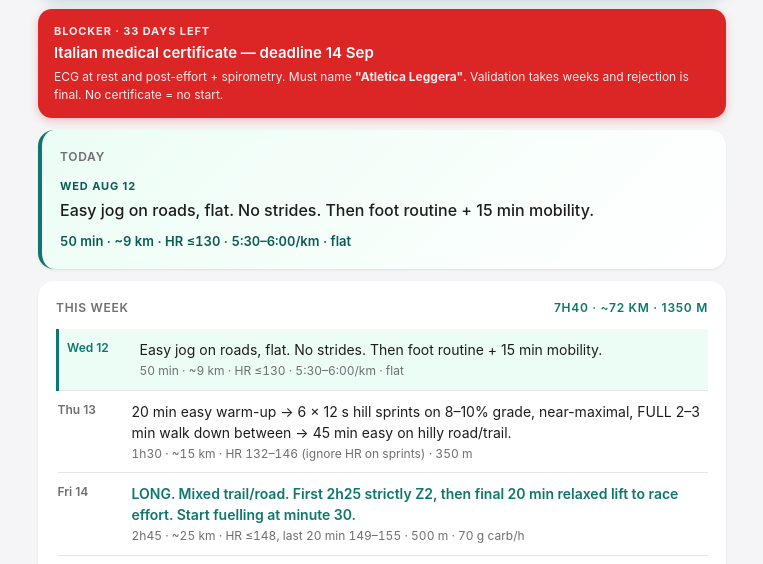
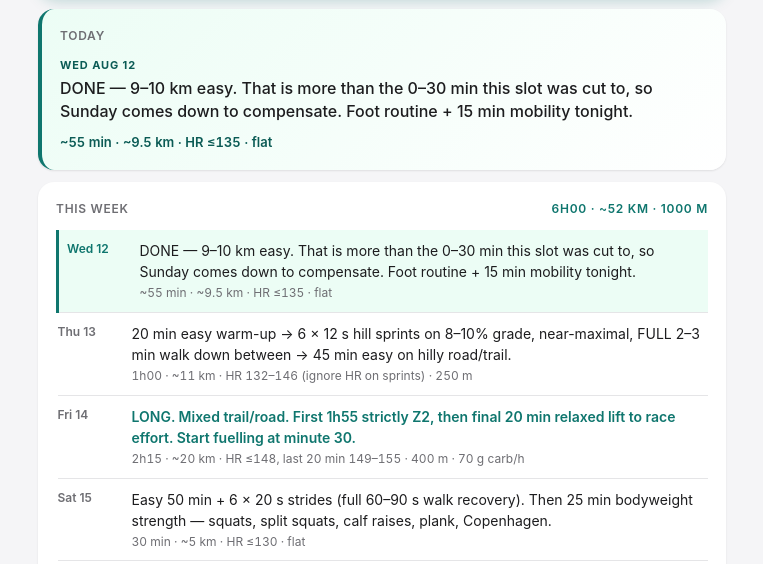
Before and after one commit to Deecu-A/Gauja, a plain HTML site: page index.html in a window 1280 px wide. Shown: the part 236-800 px from the top of the page, without its empty margins (258-1021 px from the left). Drawn offline with Linux system fonts and the light colour scheme.

Commit message:
Add files via upload

```diff
--- a/index.html
+++ b/index.html
@@ -110,11 +110,6 @@
   .note { font-size: 12px; color: var(--muted); line-height: 1.5; margin-top: 8px; }
   .note-warn { background: #fffbeb; border-left: 3px solid #d97706; padding: 10px 12px; border-radius: 8px; font-size: 13px; color: #78350f; margin-bottom: 10px; line-height: 1.45; }
   .note-stop { background: #fef2f2; border-left: 3px solid #dc2626; padding: 10px 12px; border-radius: 8px; font-size: 13px; color: #7f1d1d; margin-bottom: 10px; line-height: 1.45; }
-  /* Admin banner */
-  .admin { background: #dc2626; color: #fff; border-radius: 14px; padding: 14px 16px; margin-bottom: 12px; box-shadow: 0 3px 10px rgba(220,38,38,0.25); }
-  .admin .t { font-size: 11px; font-weight: 700; text-transform: uppercase; letter-spacing: 0.08em; opacity: 0.9; }
-  .admin .m { font-size: 15px; font-weight: 600; margin-top: 4px; line-height: 1.35; }
-  .admin .s { font-size: 12px; opacity: 0.9; margin-top: 5px; }
   .checklist { list-style: none; }
   .checklist li { padding: 9px 0 9px 26px; position: relative; border-bottom: 1px solid var(--border); font-size: 14px; line-height: 1.4; }
   .checklist li:last-child { border-bottom: none; }
@@ -135,8 +130,6 @@
   </div>
   <span class="phase-week" id="phaseWeek">Loading…</span>
 </div>
-
-<div id="adminSlot"></div>
 
 <div class="card today-card">
   <h2>Today</h2>
@@ -164,7 +157,7 @@
     <div class="pill-row"><span>Z2 Easy <em>(hard cap 148)</em></span><span class="val">132–148 · 4:45–5:15</span></div>
     <div class="pill-row"><span>Z2+ Race effort</span><span class="val">149–157 · 4:20–4:40</span></div>
     <div class="pill-row"><span>Z3 Sub-threshold</span><span class="val">158–166 · 3:52–4:10</span></div>
-    <div class="pill-row"><span>Th Threshold <em>(3× all block)</em></span><span class="val">164–170 · 3:40–3:54</span></div>
+    <div class="pill-row"><span>Th Threshold <em>(2× all block)</em></span><span class="val">164–170 · 3:40–3:54</span></div>
     <div class="pill-row"><span>Strides / hill sprints</span><span class="val">ignore HR</span></div>
     <div class="sub-h">Non-negotiables</div>
     <div class="rule"><strong>Easy means easy.</strong> No "it felt easy at 152". If HR creeps over 148 at easy pace, slow down.</div>
@@ -191,7 +184,7 @@
     <div class="sub-h">Back-to-back</div>
     <p class="note" style="margin-top:0">Friday long + Saturday 1h45–2h easy. <strong>Saturday is deliberately slow.</strong> Running economically on damaged legs is the adaptation, and it's the honest substitute for a longer single run. Two all block: 26 Sep, 3 Oct.</p>
     <div class="sub-h">Treadmill meeting-walk — NOT training</div>
-    <p class="note" style="margin-top:0">3–6% at 4.5–5.5 km/h, HR &lt;110. <strong>Don't log it, don't let it replace a session.</strong> It's NEAT. Its one real consequence: <strong>300–500 kcal/day you must replace.</strong> Cap at 30 min the day after a peak long run. Shoes on, never barefoot.</p>
+    <p class="note" style="margin-top:0">3–6% at 4.5–5.5 km/h, HR &lt;110. <strong>Don't log it, don't let it replace a session.</strong> It's NEAT. Its one real consequence: <strong>300–500 kcal/day you must replace.</strong> Hard cap 30 min/day all block. Shoes on, never barefoot.</p>
   </div>
 </details>
 
@@ -316,7 +309,7 @@
     <p class="note" style="margin-top:0">Pre-committed. No negotiating in the moment.</p>
     <div class="note-stop"><strong>Any sore throat, swollen glands or cold symptom → 48 h no running.</strong> Then the re-entry ladder. Absolute.</div>
     <div class="rule">Body mass −1.5 kg from baseline, held 7 days → <strong>+500–700 kcal/day, delete one quality session, hold 2 weeks</strong></div>
-    <div class="rule">Free testosterone below reference on the Sept panel → same action</div>
+    <div class="rule">Free testosterone below reference on the August panel → same action</div>
     <div class="rule">RHR &gt;54 two consecutive mornings → next day Z1 or rest</div>
     <div class="rule">HRV &gt;1 SD below 30-day baseline for 3 days → delete that week's sub-T session, keep the easy volume</div>
     <div class="rule">Sleep &lt;6 h for 3 consecutive nights → cut the next long run by 30%</div>
@@ -376,12 +369,12 @@
       <li>Book flights: out <strong>Wed 21 Oct, morning departure</strong>; back Sun 25 or Mon 26. No direct Riga–Bari, 11–13 h door to door</li>
       <li>Book accommodation at Castellaneta Marina, Wed–Sun, with a kitchen</li>
       <li>Order all kit — shoes, headlamp + spare, batteries, pack, socks, anti-chafe, collapsible cup. <strong>All in hand and broken in by 25 September</strong> (Baltic shipping is 5–14 days, and the rehearsal is 2 Oct)</li>
-      <li>Book the blood draw for the week of 15 September</li>
+      <li><strong>Book the blood draw for NEXT WEEK, 17–21 Aug, in Helsinki</strong> — moved forward from September. Cleanest reading you'll get all block, and five weeks of runway instead of two</li>
       <li>Read the mandatory equipment list and race rules. Confirm the 2026 cutoff rather than assuming 15h30 carries over</li>
       <li><strong>Defer or don't register</strong> for the 10 October Stirnubuks</li>
       <li>Set the lights-out alarm — 8h30 before wake time, recurring, starting tonight</li>
     </ul>
-    <div class="sub-h">Bloods — week of 15 September, fasted</div>
+    <div class="sub-h">Bloods — week of 17–21 August, fasted</div>
     <div class="rule">SHBG · <strong>total and free testosterone · LH</strong> · ferritin · transferrin saturation · full blood count.</div>
     <div class="rule"><strong>Don't make SHBG the training dial.</strong> It moves on a scale of weeks-to-months and isn't a validated LEA monitor in men. <strong>Trigger the action on free testosterone and body mass instead:</strong> free T below reference (especially with low-normal LH) <em>or</em> mass down ≥1.5 kg held a week → +500–700 kcal/day, delete one quality session, hold two weeks.</div>
     <div class="rule"><strong>Full retest late November</strong>, 2–3 weeks post-race at the earliest. Sooner produces garbage — ferritin reads falsely high for 1–2 weeks after an 85 km and testosterone is acutely suppressed.</div>
@@ -421,22 +414,21 @@
 
 <script>
 const RACE = new Date('2026-10-24T00:00:00');
-const CERT_DEADLINE = new Date('2026-09-14T00:00:00');
 
 const WEEKS = [
-  { num: 'W0', start: '2026-08-12', end: '2026-08-16', phase: 'Re-entry', where: 'Repovesi', volume: '7h40 · ~72 km · 1350 m',
-    note: 'Absorbing Tuesday 26 km / 3h29. Reintroducing neuromuscular work. No maximal efforts, no threshold.',
+  { num: 'W0', start: '2026-08-12', end: '2026-08-16', phase: 'Re-entry', where: 'Repovesi', volume: '6h00 · ~52 km · 1000 m',
+    note: 'Cut from 7h40 to 6h00 after reading your COROS export, then recomposed. Tuesday 26 km / 3h29 is already banked, and this is week two back from a cold. Sunday technical trail was protected and the hour came off Thursday instead — technical ground is scarce, hilly road is not.',
     days: [
-      ['Wed Aug 12', 'Easy jog on roads, flat. No strides. Then foot routine + 15 min mobility.', '50 min · ~9 km · HR ≤130 · 5:30–6:00/km · flat', false],
-      ['Thu Aug 13', '20 min easy warm-up → 6 × 12 s hill sprints on 8–10% grade, near-maximal, FULL 2–3 min walk down between → 45 min easy on hilly road/trail.', '1h30 · ~15 km · HR 132–146 (ignore HR on sprints) · 350 m', false],
-      ['Fri Aug 14', 'LONG. Mixed trail/road. First 2h25 strictly Z2, then final 20 min relaxed lift to race effort. Start fuelling at minute 30.', '2h45 · ~25 km · HR ≤148, last 20 min 149–155 · 500 m · 70 g carb/h', true],
-      ['Sat Aug 15', 'Easy 50 min + 6 × 20 s strides (full 60–90 s walk recovery). Then 25 min bodyweight strength — squats, split squats, calf raises, plank, Copenhagen.', '50 min · ~9 km · HR ≤130 · flat', false],
-      ['Sun Aug 16', 'Rocky technical trail. Deliberate footwork practice — eyes 4–5 m ahead, quick feet. No pace goal at all. Travel to Helsinki after.', '1h45 · ~14 km · HR ≤145 · 400 m', false],
+      ['Wed Aug 12', 'DONE — 9–10 km easy. That is more than the 0–30 min this slot was cut to, so Sunday comes down to compensate. Foot routine + 15 min mobility tonight.', '~55 min · ~9.5 km · HR ≤135 · flat', false],
+      ['Thu Aug 13', '20 min easy warm-up → 6 × 12 s hill sprints on 8–10% grade, near-maximal, FULL 2–3 min walk down between → 45 min easy on hilly road/trail.', '1h00 · ~11 km · HR 132–146 (ignore HR on sprints) · 250 m', false],
+      ['Fri Aug 14', 'LONG. Mixed trail/road. First 1h55 strictly Z2, then final 20 min relaxed lift to race effort. Start fuelling at minute 30.', '2h15 · ~20 km · HR ≤148, last 20 min 149–155 · 400 m · 70 g carb/h', true],
+      ['Sat Aug 15', 'Easy 50 min + 6 × 20 s strides (full 60–90 s walk recovery). Then 25 min bodyweight strength — squats, split squats, calf raises, plank, Copenhagen.', '30 min · ~5 km · HR ≤130 · flat', false],
+      ['Sun Aug 16', 'Rocky technical trail, easy. Footwork practice — eyes 4–5 m ahead, quick feet. No pace goal at all. RESTORED: after today you see no technical ground until Cortina on 28 Aug, then none until Sigulda on 18 Sep. Travel to Helsinki after.', '1h20 · ~11 km · HR ≤145 · 350 m', true],
     ]},
   { num: 'W1', start: '2026-08-17', end: '2026-08-23', phase: 'Aerobic build, first quality', where: 'Helsinki', volume: '9h05 · ~87 km · 2100 m',
     note: 'No 30-minute time trial — too costly ten days after a cold, for an LTHR you already know. The Tuesday 20 min @ HR 150 check replaces it and repeats monthly.',
     days: [
-      ['Mon Aug 17', 'FULL REST from running. Gym A (45 min). Foot routine 6 min + 20 min mobility. Treadmill meeting-walk up to 45 min at 5–6% is fine — it is NEAT, not training.', 'No run · Gym A · HR ≤110 on the walk', false],
+      ['Mon Aug 17', 'FULL REST from running. Gym A (45 min). Foot routine 6 min + 20 min mobility. Treadmill meeting-walk capped at 30 min at 5–6% — it is NEAT, not training, and it is the biggest unlogged energy drain in the block.', 'No run · Gym A · HR ≤110 on the walk', false],
       ['Tue Aug 18', 'Easy 1h10. Inside it, run 20 min steady at HR 150 on a flat loop and log the pace — this is the monthly benchmark, note the loop so you can repeat it. Finish with 8 × 20 s strides.', '1h10 · ~14 km · HR 132–145 · 4:45–5:15/km · 150 m', false],
       ['Wed Aug 19', '20 min warm-up → 5 × 4 min uphill at HR 158–164 (RPE 7, short sentences only), jog/walk down 3 min between → 15 min cool-down.', '1h20 · ~13 km · reps HR 158–164 · 450 m', true],
       ['Thu Aug 20', 'Easy recovery 55 min + 6 × 12 s hill sprints (full walk down). Then Gym B (35 min).', '55 min · ~10 km · HR ≤132 · 100 m', false],
@@ -444,16 +436,16 @@ const WEEKS = [
       ['Sat Aug 22', 'Malminkartanonhuippu. 20 min warm-up → 10–12 × climb (90–150 s each — power-hike the steepest section with hands on thighs, run the runnable parts), walk all the way down each time → 15 min cool-down.', '1h45 · ~13 km · reps HR 150–160 · 700 m', true],
       ['Sun Aug 23', 'Easy 55 min + 6 × 20 s strides.', '55 min · ~10 km · HR ≤130 · 100 m', false],
     ]},
-  { num: 'W2', start: '2026-08-24', end: '2026-08-30', phase: 'Eccentric / durability camp', where: 'Helsinki → Cortina', volume: '14h50 on feet · ~72 km · 3200 m',
+  { num: 'W2', start: '2026-08-24', end: '2026-08-30', phase: 'Eccentric / durability camp', where: 'Helsinki → Cortina', volume: '13h40 on feet · ~62 km · D+ 2700 m, D− capped 1500 m',
     note: 'Cortina is a durability and eccentric block, NOT race simulation — Sigulda is more specific to Puglia than Cortina is. Governor: if Friday feels worse than "hard but clearly sustainable", cut Sunday to 45 min and drop next Tuesday workout.',
     days: [
       ['Mon Aug 24', 'FULL REST from running. Gym A (40 min, legs deliberately light — big travel week ahead). Foot routine.', 'No run · Gym A 40 min (legs light) · foot routine 6 min', false],
-      ['Tue Aug 25', '20 min warm-up → 4 × 6 min uphill at HR 158–164, walk down 3 min between → 15 min cool-down.', '1h25 · ~14 km · reps HR 158–164 · 450 m', true],
+      ['Tue Aug 25', 'Easy + 8 × 20 s strides. Sub-T deleted — travel week, 8 weeks out, and the hour is better spent on Friday.', '50 min · ~9 km · HR 132–145 · 150 m', false],
       ['Wed Aug 26', 'Easy rolling 1h20 + 8 × 20 s strides.', '1h20 · ~15 km · HR 132–148 · 250 m', false],
       ['Thu Aug 27', 'TRAVEL Helsinki → Cortina (late arrival, plan for it). Shakeout jog on arrival if there is light, otherwise walk. Foot routine + 15 min mobility. Nothing else — do not be tempted.', '40 min · ~7 km · HR ≤128', false],
-      ['Fri Aug 28', 'BIG MOUNTAIN DAY. 38–42 km. HARD CAPS: 6 hours, 2200 m climb, 2000 m descent — stop at whichever comes first. Power-hike everything over 10%. Run every descent CONTROLLED: high cadence, short steps, quiet feet, eyes 4–5 m ahead, land under your centre of mass, no braking with a straight leg. Carry the full race pack. Route with bail-outs, forecast checked, someone knows the plan.', '6h00 cap · 38–42 km · HR ≤145 THROUGHOUT · 2000–2200 m · 90 g carb/h + 700 mg Na/h + 500–600 ml/h', true],
+      ['Fri Aug 28', 'BIG MOUNTAIN DAY. 6 hours. HARD CAP: 1500 m of DESCENT — that is the binding number, stop there. Climb ≤2200 m. No distance target; let the terrain decide, and use the lifts to buy climb while skipping descent. (Duration restored: your longest DAY at effort is 40 km / 3000 m in 6:30, raced. A 6 h alpine day at HR ≤145 with power-hiking is closer to a 4–4.5 h flat run.) Power-hike everything over 10%. Run every descent CONTROLLED: high cadence, short steps, quiet feet, eyes 4–5 m ahead, land under your centre of mass, no braking with a straight leg. Carry the full race pack. Route with bail-outs, forecast checked, someone knows the plan.', '6h00 cap · HR ≤145 THROUGHOUT · D− ≤1500 m · 90 g carb/h + 700 mg Na/h + 500–600 ml/h', true],
       ['Sat Aug 29', 'VIA FERRATA. Pick a genuinely moderate route. 4 hours car-to-car, hard cap. No running today.', '≤4 h · no running · low impact', true],
-      ['Sun Aug 30', 'Easy valley run on gentle terrain. NOT a mountain day. Then travel prep.', '75–90 min · ~13 km · HR ≤138 · 200 m', false],
+      ['Sun Aug 30', 'Easy valley run on gentle terrain. NOT a mountain day. Then travel prep.', '50 min · ~8 km · HR ≤138 · 150 m', false],
     ]},
   { num: 'W3', start: '2026-08-31', end: '2026-09-06', phase: 'Absorption', where: 'Cortina → Riga', volume: '7h45 · ~86 km · 650 m',
     note: 'Frequency stays high, load drops hard. This is where Cortina turns into fitness. Do not add volume because you feel good on Wednesday.',
@@ -463,7 +455,7 @@ const WEEKS = [
       ['Wed Sep 2', 'Rolling easy 1h20 + 8 × 20 s strides.', '1h20 · ~15 km · HR 132–145 · 150 m', false],
       ['Thu Sep 3', 'Easy 50 min + 6 × 12 s hill sprints on the Mežaparks arena hill. Then Gym B (35 min).', '50 min · ~9 km · HR ≤132 · 100 m', false],
       ['Fri Sep 4', 'Easy long in Mežaparks. Pure Z2 the whole way — no pickups, no finish surge.', '2h15 · ~24 km · HR ≤145 · 250 m · 80 g carb/h', true],
-      ['Sat Sep 5', 'THRESHOLD #1 of 3. 20 min warm-up → 4 × 8 min at HR 164–170 / 3:45–3:54 per km, with 2 min easy FLOAT JOG between (not a stop) → 15 min cool-down. Track or flat road.', '1h25 · ~17 km · reps HR 164–170 · 3:45–3:54/km · flat', true],
+      ['Sat Sep 5', 'THRESHOLD #1 of 2. 20 min warm-up → 4 × 8 min at HR 164–170 / 3:45–3:54 per km, with 2 min easy FLOAT JOG between (not a stop) → 15 min cool-down. Track or flat road.', '1h25 · ~17 km · reps HR 164–170 · 3:45–3:54/km · flat', true],
       ['Sun Sep 6', 'Easy 1h00 + 6 × 20 s strides.', '1h00 · ~11 km · HR ≤130 · 50 m', false],
     ]},
   { num: 'W4', start: '2026-09-07', end: '2026-09-13', phase: 'Sharpen + Stirnubuks', where: 'Riga', volume: '7h40 · ~85 km · 500 m',
@@ -478,9 +470,9 @@ const WEEKS = [
       ['Sun Sep 13', 'Shakeout jog, or full rest if wrecked. Your call, made honestly.', '45 min · ~7 km · HR ≤125', false],
     ]},
   { num: 'W5', start: '2026-09-14', end: '2026-09-20', phase: 'Specific 1 · Sigulda #1', where: 'Riga', volume: '9h20 · ~92 km · 1850 m',
-    note: 'BLOODS THIS WEEK, fasted: SHBG, total + free testosterone, LH, ferritin, transferrin saturation, full blood count. Trigger the action on free T and body mass, not SHBG.',
+    note: 'Bloods were drawn back in W1 (17–21 Aug). Review them now against the gates — trigger the action on free testosterone and body mass, not SHBG.',
     days: [
-      ['Mon Sep 14', 'FULL REST from running. Gym A (45 min). Foot routine.', 'No run · Gym A 45 min · foot routine 6 min', false],
+      ['Mon Sep 14', 'FULL REST from running. Gym A (45 min). Foot routine. Review the August blood results against the gates.', 'No run · Gym A 45 min · foot routine 6 min', false],
       ['Tue Sep 15', 'Easy 1h20 + 8 × 20 s strides. No hard work — three days post-race. Run the monthly 20 min @ HR 150 check on the same loop as 18 Aug and compare the pace.', '1h20 · ~16 km · HR 132–145 · 150 m', false],
       ['Wed Sep 16', 'Treadmill. 15 min warm-up → 5 × 5 min at 8–10% grade, HR 158–165, hands off the rails, with 3 min flat walking recovery → 15 min cool-down. Ignore pace completely.', '1h15 · ~9 km · reps HR 158–165 · ~550 m', true],
       ['Thu Sep 17', 'Easy 55 min + 8 × 12 s hill sprints. Then Gym B (35 min).', '55 min · ~10 km · HR ≤132 · 100 m', false],
@@ -488,25 +480,25 @@ const WEEKS = [
       ['Sat Sep 19', 'Easy on tired legs + 6 × 20 s strides. Slow is correct today.', '1h10 · ~12 km · HR ≤142 · 100 m', false],
       ['Sun Sep 20', 'Easy 1h10, running out to Vecāķi or Jūrmala, and finish with 20 min on SOFT SAND. Sand session #1 of 3 — the race finishes on it.', '1h10 · ~12 km · HR ≤135 · flat · sand finish', false],
     ]},
-  { num: 'W6', start: '2026-09-21', end: '2026-09-27', phase: 'Build peak — peak running week', where: 'Riga', volume: '11h50 · ~110 km · 1200 m',
+  { num: 'W6', start: '2026-09-21', end: '2026-09-27', phase: 'Down-shift before the rehearsal', where: 'Riga', volume: '9h50 · ~92 km · 1200 m',
     note: 'Wednesday runs in the EVENING, in the dark, with the headlamp. Sunset in Riga is around 19:30 — go out at 20:00. Night-vision and battery rehearsal #1.',
     days: [
       ['Mon Sep 21', 'FULL REST from running. Gym A (45 min). Foot routine.', 'No run · Gym A 45 min · foot routine 6 min', false],
-      ['Tue Sep 22', 'THRESHOLD #2 of 3. 20 min warm-up → 4 × 8 min at HR 164–170 / 3:45–3:54 per km, 2 min float jog between → 15 min cool-down.', '1h30 · ~18 km · reps HR 164–170 · 100 m', true],
-      ['Wed Sep 23', 'EVENING RUN, IN THE DARK, WITH THE HEADLAMP. Rolling trail 1h40 + 8 × 12 s hill sprints. Note how long the battery lasts at your working brightness.', '1h40 · ~17 km · HR 132–148 · 300 m', true],
-      ['Thu Sep 24', 'Easy 55 min. Then Gym B (35 min). Foot routine.', '55 min · ~10 km · HR ≤130 · 50 m', false],
+      ['Tue Sep 22', 'Easy + 6 × 20 s strides. THRESHOLD #2 DELETED — threshold is already your strength (1:22 HM beats your 5k projection), it adds little to an 11-hour race at HR 145–150, and every 2026 week above ~30% intensity share was followed by a collapse.', '55 min · ~10 km · HR 132–145 · 100 m', false],
+      ['Wed Sep 23', 'EVENING RUN, IN THE DARK, WITH THE HEADLAMP. Rolling trail + 6 × 12 s hill sprints. Note how long the battery lasts at your working brightness.', '1h20 · ~14 km · HR 132–148 · 250 m', true],
+      ['Thu Sep 24', 'Easy 45 min. Then Gym B (35 min). Foot routine.', '45 min · ~8 km · HR ≤130 · 50 m', false],
       ['Fri Sep 25', 'LONG 4h30. Race kit, race shoes, race pack. Structure: 3h05 in Z2 around Mežaparks with arena hill and stairs inserts → 60 min at race effort → run out to Vecāķi and finish with 25 min on SOFT SAND (sand session #2), easy.', '4h30 · ~40 km · HR ≤145 → 148–156 · 600–700 m · 95 g carb/h + 700 mg Na/h', true],
-      ['Sat Sep 26', 'BACK-TO-BACK #1. Easy and flat on wrecked legs. Deliberately slow — running economically on damaged legs IS the adaptation. This day is the point of the week.', '2h00 · ~20 km · HR ≤142 · flat · 70 g carb/h', true],
-      ['Sun Sep 27', 'Easy 1h15 + 6 × 20 s strides.', '1h15 · ~13 km · HR ≤130 · 50 m', false],
+      ['Sat Sep 26', 'BACK-TO-BACK #1 — 1h30 easy, flat, on wrecked legs. Deliberately slow — running economically on damaged legs IS the adaptation. This day is the point of the week.', '1h30 · ~15 km · HR ≤142 · flat · 70 g carb/h', true],
+      ['Sun Sep 27', 'Easy 50 min + 6 × 20 s strides.', '50 min · ~9 km · HR ≤130 · 50 m', false],
     ]},
   { num: 'W7', start: '2026-09-28', end: '2026-10-04', phase: 'Specificity peak · dress rehearsal', where: 'Riga · Sigulda #2', volume: '11h20 · ~100 km · 2500 m',
     note: 'Sauna block starts — bundle every session into a gym trip you are already making. Zero standalone visits. 8–10 sessions total, 28 Sep → 19 Oct. Rehydrate 1.5× the weight lost and add back the 200–400 kcal.',
     days: [
       ['Mon Sep 28', 'FULL REST from running. Gym A — LAST HEAVY STRENGTH SESSION OF THE BLOCK (45 min). Sauna 15 min at 80 °C. Foot routine.', 'No run · Gym A 45 min (last heavy) · sauna 15 min · foot routine 6 min', false],
-      ['Tue Sep 29', 'Treadmill. 15 min warm-up → 5 × 6 min at 8–12% grade, HR 158–165 → 15 min cool-down. Sauna 15 min after.', '1h30 · ~11 km · reps HR 158–165 · ~700 m', true],
+      ['Tue Sep 29', 'Treadmill. 15 min warm-up → 4 × 6 min at 8–12% grade, HR 158–165 → 15 min cool-down. Sauna 15 min after.', '1h00 · ~8 km · reps HR 158–165 · ~500 m', true],
       ['Wed Sep 30', 'Easy rolling 1h20 + 8 × 12 s hill sprints.', '1h20 · ~14 km · HR 132–148 · 250 m', false],
       ['Thu Oct 1', 'Easy 50 min. Gym B moderate (35 min). Sauna 18 min. Foot routine.', '50 min · ~9 km · HR ≤130 · 50 m', false],
-      ['Fri Oct 2', 'DRESS REHEARSAL — SIGULDA, 5 hours. TIMELINE: wake 04:45 · exact race breakfast 05:00 · drive to Sigulda 05:45–06:45 (this IS the shuttle rehearsal — sit, and note what your stomach does) · start ~07:15. SESSION: 90 min Z2 approach → 2h00 at true race effort, power-hiking every climb → 8 × (3–4 min climb + full controlled descent) → final 45 min at race effort on destroyed quads. CARRY: exact race shoes, socks, shorts, pack, flasks, gels, anti-chafe, headlamp, and the FULL mandatory kit list. Drop-bag simulation at 2h30. Practise the collapsible cup one-handed while moving.', '5h00 · ~42 km · HR ≤145 → 148–156 · 1400–1500 m · 100 g carb/h + 800 mg Na/h + 550 ml/h', true],
+      ['Fri Oct 2', 'DRESS REHEARSAL — SIGULDA, 5h30. (Extended from 5h00 — this is the only session in the second half of the block that goes past hour five, and hour six is where the gut fatigues and a first 85 km is decided.) TIMELINE: wake 04:45 · exact race breakfast 05:00 · drive to Sigulda 05:45–06:45 (this IS the shuttle rehearsal — sit, and note what your stomach does) · start ~07:15. SESSION: 90 min Z2 approach → 2h30 at true race effort, power-hiking every climb → 8 × (3–4 min climb + full controlled descent) → final 45 min at race effort on destroyed quads. CARRY: exact race shoes, socks, shorts, pack, flasks, gels, anti-chafe, headlamp, and the FULL mandatory kit list. Drop-bag simulation at 2h30. Practise the collapsible cup one-handed while moving.', '5h30 · ~46 km · HR ≤145 → 148–156 · 1400–1500 m · 100 g carb/h + 800 mg Na/h + 550 ml/h', true],
       ['Sat Oct 3', 'BACK-TO-BACK #2. Easy and flat. Slow.', '1h45 · ~17 km · HR ≤140 · flat · 60 g carb/h', true],
       ['Sun Oct 4', 'Easy 55 min.', '55 min · ~10 km · HR ≤130 · 50 m', false],
     ]},
@@ -535,7 +527,7 @@ const WEEKS = [
   { num: 'W10', start: '2026-10-19', end: '2026-10-25', phase: 'RACE WEEK', where: 'Riga → Puglia', volume: '2h55 + race',
     note: 'Fly Wednesday, not Thursday. No direct Riga–Bari; bib collection is Friday only; a missed connection is a DNS with zero recovery window.',
     days: [
-      ['Mon Oct 19', 'Easy 45 min + 6 × 20 s strides. FINAL SAUNA, 15 min. Gym: mobility only, nothing loaded. HALVE your habitual caffeine from today — do not go to zero, withdrawal costs you sleep and mood for very little benefit.', '45 min · ~8 km · HR ≤135', false],
+      ['Mon Oct 19', 'Easy 45 min + 6 × 20 s strides. FINAL SAUNA, 15 min. No gym — the last one was Mon 12 Oct. HALVE your habitual caffeine from today — do not go to zero, withdrawal costs you sleep and mood for very little benefit.', '45 min · ~8 km · HR ≤135', false],
       ['Tue Oct 20', 'Race primer. 15 min warm-up → 10 min at race effort (HR 148–156) → 4 × 30 s at HR 158–165 → 15 min cool-down. Legs wake up. Pack the drop bag.', '50 min · ~9 km · HR 148–156', false],
       ['Wed Oct 21', 'Easy 30 min + 4 × 20 s strides, before you leave. FLY RIGA → BARI, morning departure. Drive to Castellaneta Marina (~70 km, 50 min). Mask on the plane, 3 L fluid with electrolytes across the day.', '30 min · ~5 km · HR ≤128 · travel', true],
       ['Thu Oct 22', 'LEGS UP ALL DAY. 30 min shakeout on race-adjacent terrain + 4 × 20 s strides. Carb load day 1: ~8 g/kg = ~510 g, low fibre. Confirm the race-morning shuttle departure time.', '30 min · ~5 km · HR ≤128', false],
@@ -571,17 +563,6 @@ const today = todayISO();
 
 document.getElementById('countdownNum').textContent = Math.max(0, daysUntil(RACE));
 document.getElementById('phaseWeek').textContent = `${week.num} · ${week.phase}`;
-
-// Medical certificate banner — shows until the deadline passes
-const certDays = daysUntil(CERT_DEADLINE);
-if (certDays >= 0) {
-  document.getElementById('adminSlot').innerHTML =
-    `<div class="admin">
-       <div class="t">Blocker · ${certDays} day${certDays === 1 ? '' : 's'} left</div>
-       <div class="m">Italian medical certificate — deadline 14 Sep</div>
-       <div class="s">ECG at rest and post-effort + spirometry. Must name <strong>"Atletica Leggera"</strong>. Validation takes weeks and rejection is final. No certificate = no start.</div>
-     </div>`;
-}
 
 // Today
 const todayEntry = week.days.find(([label]) => toISO(label) === today);
```
